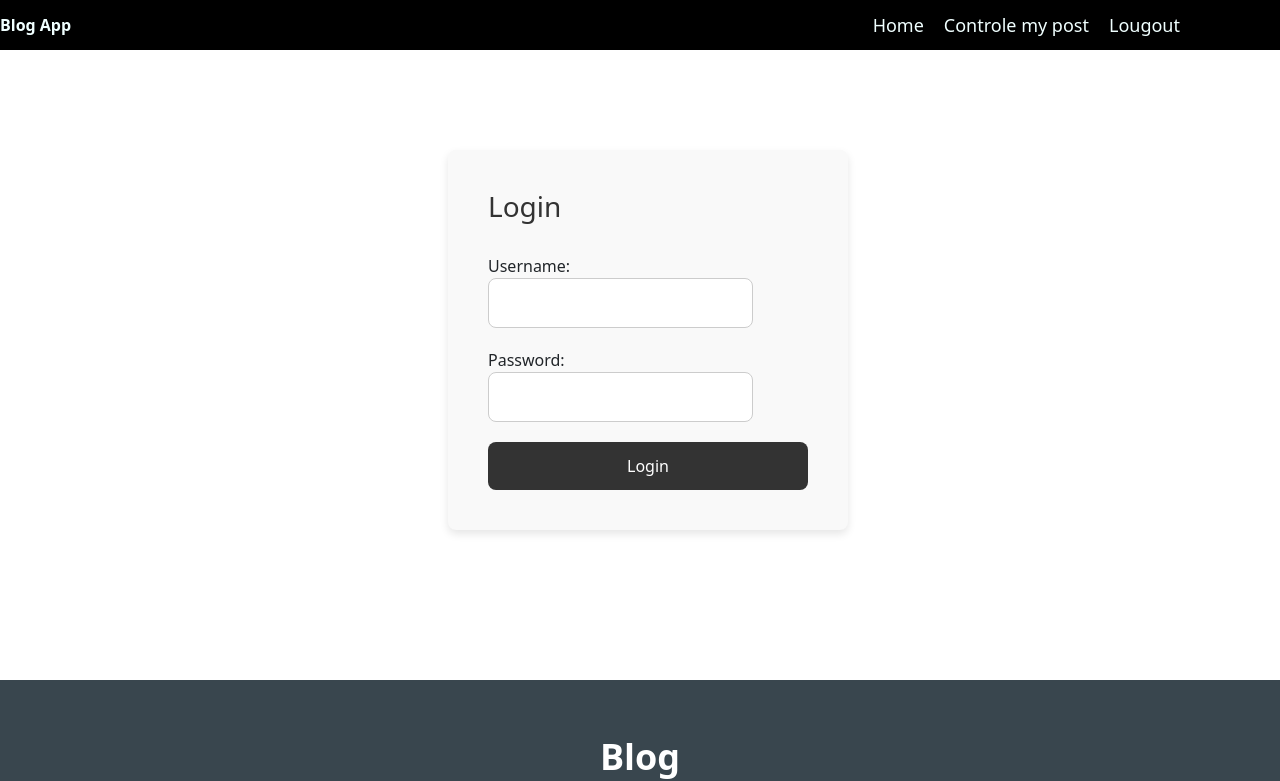
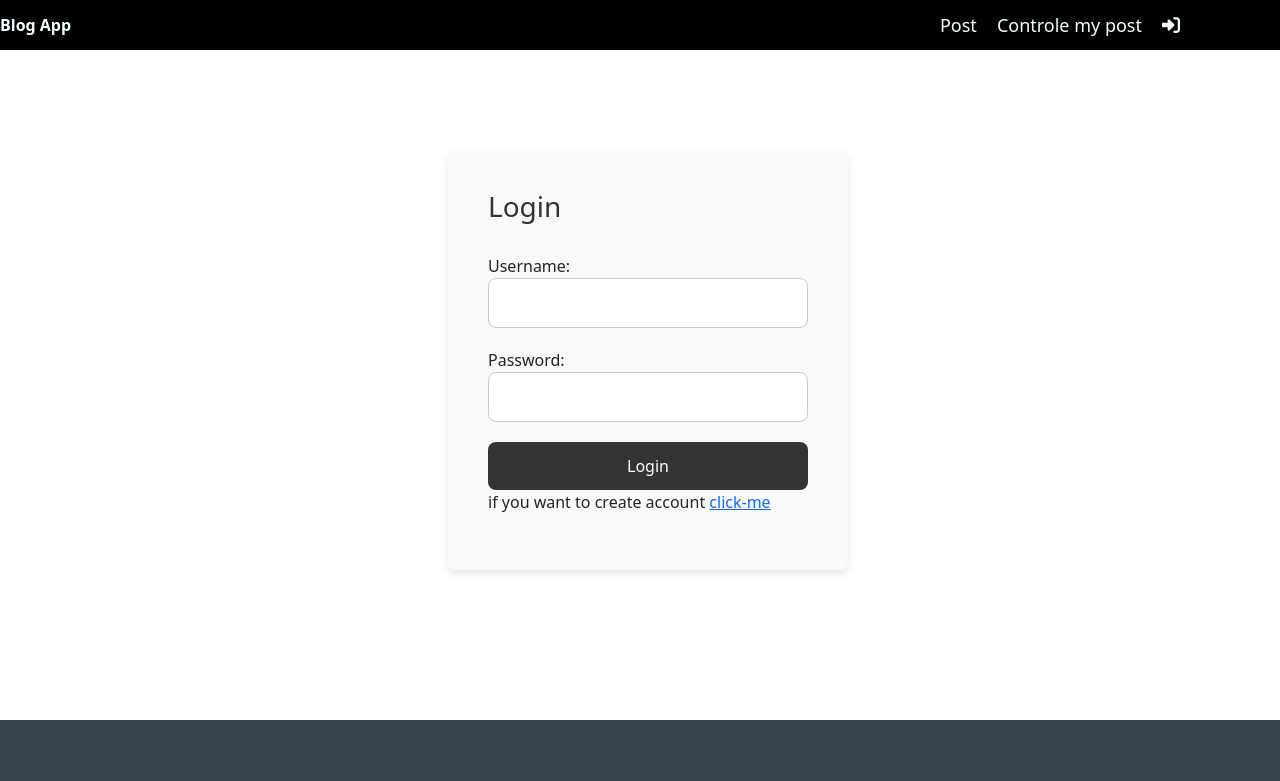
Before and after one commit to saad942/BlogPost, a React (Create React App) app in the folder my-app/: page / in a window 1280 px wide. Shown: the top 781 px of the page. Built offline with nearby package versions, Linux system fonts and the light colour scheme.

Commit message:
add logout and regitry

```diff
--- a/my-app/src/App.js
+++ b/my-app/src/App.js
@@ -1,8 +1,10 @@
 import { BrowserRouter as Router, Routes, Route } from 'react-router-dom';
 import Footer from './footer/footer';
 import Nav from './nav/nav';
-import Home from './home/home';
-import Login from './login/login';
+import Controle from './Controle/controle';
+import Login from './login-regestry/login';
+import Regestry from './login-regestry/regesty';
+
 
 function App() {
   return (
@@ -10,8 +12,9 @@ function App() {
       <Router>
         <Nav />
         <Routes>
-          <Route path="/home" element={<Home />} />
+          <Route path="/Controle" element={<Controle />} />
           <Route path="/" element={<Login />} />
+          <Route path="/regestry" element={<Regestry />} />
         </Routes>
         <Footer />
       </Router>
--- /dev/null
+++ b/my-app/src/login-regestry/login.js
@@ -0,0 +1,42 @@
+import React, { useState } from 'react';
+import axios from 'axios';
+import './loginStyles.css'; // Import CSS file
+
+function Login() {
+  const [username, setUsername] = useState('');
+  const [password, setPassword] = useState('');
+  const [error, setError] = useState('');
+
+  const handleSubmit = async (e) => {
+    e.preventDefault();
+    try {
+      const response = await axios.post('http://localhost:3002/user/login', { name:username, password:password });
+      const token = response.data.token;
+      localStorage.setItem('token', token);
+      window.location.href = '/home';
+    } catch (error) {
+      setError('Invalid username or password');
+    }
+  };
+
+  return (
+    <div className="login-container">
+      <h2 className="login-heading">Login</h2>
+      {error && <div className="error-message">{error}</div>}
+      <form className="login-form" onSubmit={handleSubmit}>
+        <div>
+          <label>Username:</label>
+          <input className="login-input" type="text" value={username} onChange={(e) => setUsername(e.target.value)} />
+        </div>
+        <div>
+          <label>Password:</label>
+          <input className="login-input" type="password" value={password} onChange={(e) => setPassword(e.target.value)} />
+        </div>
+        <button className="login-button" type="submit">Login</button>
+        <p>if you want to create account <a href='/regestry'>click-me</a></p>
+      </form>
+    </div>
+  );
+}
+
+export default Login;
--- a/my-app/src/login/loginStyles.css
+++ b/my-app/src/login-regestry/loginStyles.css
@@ -34,6 +34,7 @@
     border: 1px solid #ccc;
     border-radius: 8px;
     font-size: 16px;
+    width:  320px;
   }
 
   .login-input:focus {
--- a/my-app/src/login/login.js
+++ b/my-app/src/login-regestry/regesty.js
@@ -29,10 +29,15 @@ function Login() {
           <input className="login-input" type="text" value={username} onChange={(e) => setUsername(e.target.value)} />
         </div>
         <div>
+          <label>Email:</label>
+          <input className="login-input" type="password" value={password} onChange={(e) => setPassword(e.target.value)} />
+        </div>
+        <div>
           <label>Password:</label>
           <input className="login-input" type="password" value={password} onChange={(e) => setPassword(e.target.value)} />
         </div>
         <button className="login-button" type="submit">Login</button>
+        <p>I have account <a href='/'>click-me</a></p>
       </form>
     </div>
   );
--- a/my-app/src/nav/nav.js
+++ b/my-app/src/nav/nav.js
@@ -1,17 +1,32 @@
 import React from "react";
 import "./nav.css"
-import { faUser } from "@fortawesome/free-solid-svg-icons";
+import { faSignInAlt, faSignOutAlt } from "@fortawesome/free-solid-svg-icons";
 import { FontAwesomeIcon } from "@fortawesome/react-fontawesome";
+import { useNavigate } from 'react-router-dom';
 
 export default function Nav(){
+    const navigate=useNavigate()
+    const logout =()=>{
+        localStorage.clear()
+        navigate('/')
+    }
+    const token = localStorage.getItem('token');
     return(
         <div className="navbar">
             <strong >Blog App</strong>
             <div></div>
             <div className="nav">
-             <span> Home</span>
-            <span>Controle my post</span>
-            <span>Lougout</span>
+             <span> Post</span>
+             <span onClick={()=>navigate('/Controle')}>Controle my post</span>
+            {/* <span onClick={lougout}>Logout </span> */}
+            {!token ? (
+           <span> <FontAwesomeIcon icon={faSignInAlt} onClick={()=>navigate('/')} style={{ cursor: 'pointer' }} /></span>
+
+            ):(
+                <span> <FontAwesomeIcon icon={faSignOutAlt} onClick={logout} style={{ cursor: 'pointer' }} /></span>
+
+            )
+            }
 
 
           </div>
```
Also changed, not shown: my-app/src/Controle/controle.js (renamed from my-app/src/home/home.js), my-app/src/Controle/images.css (renamed from my-app/src/home/images.css).
